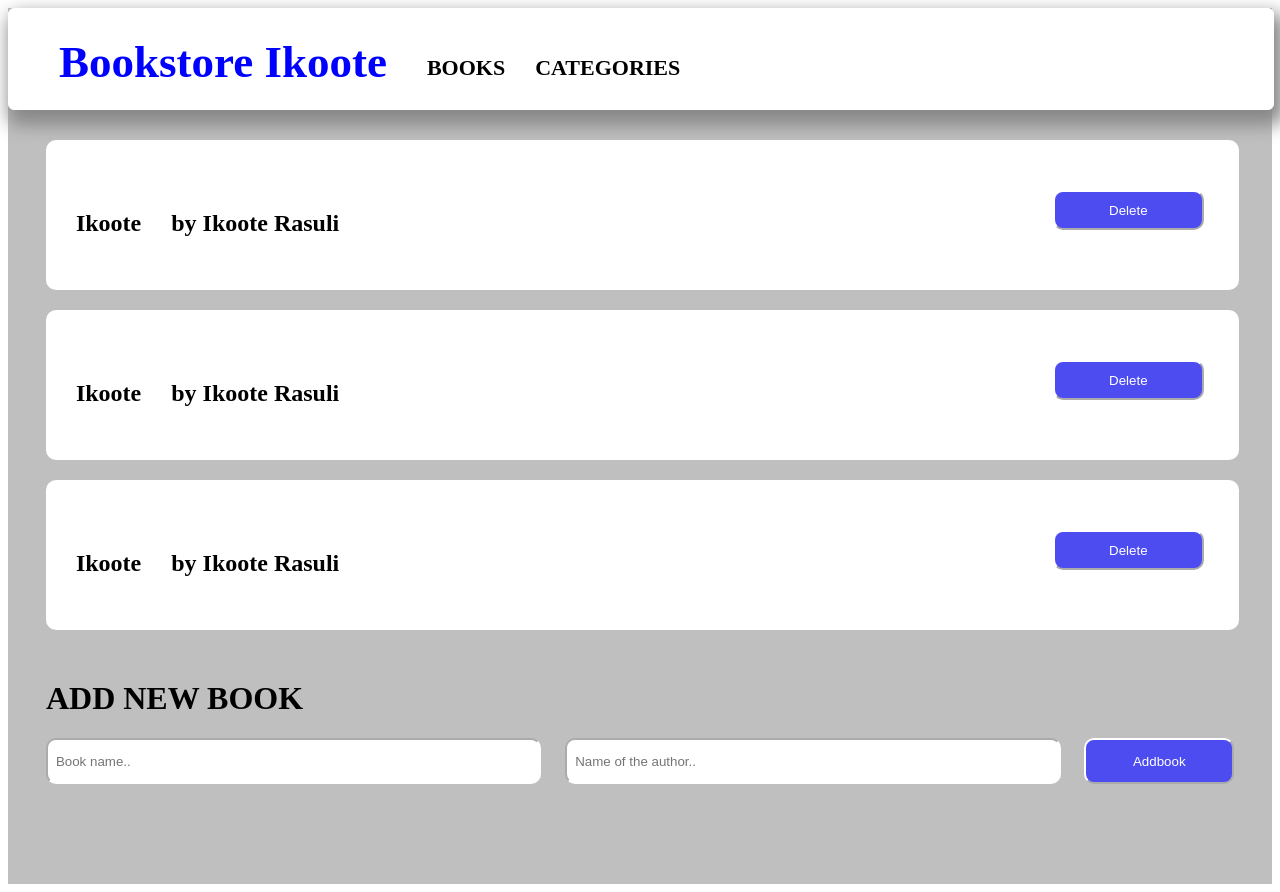
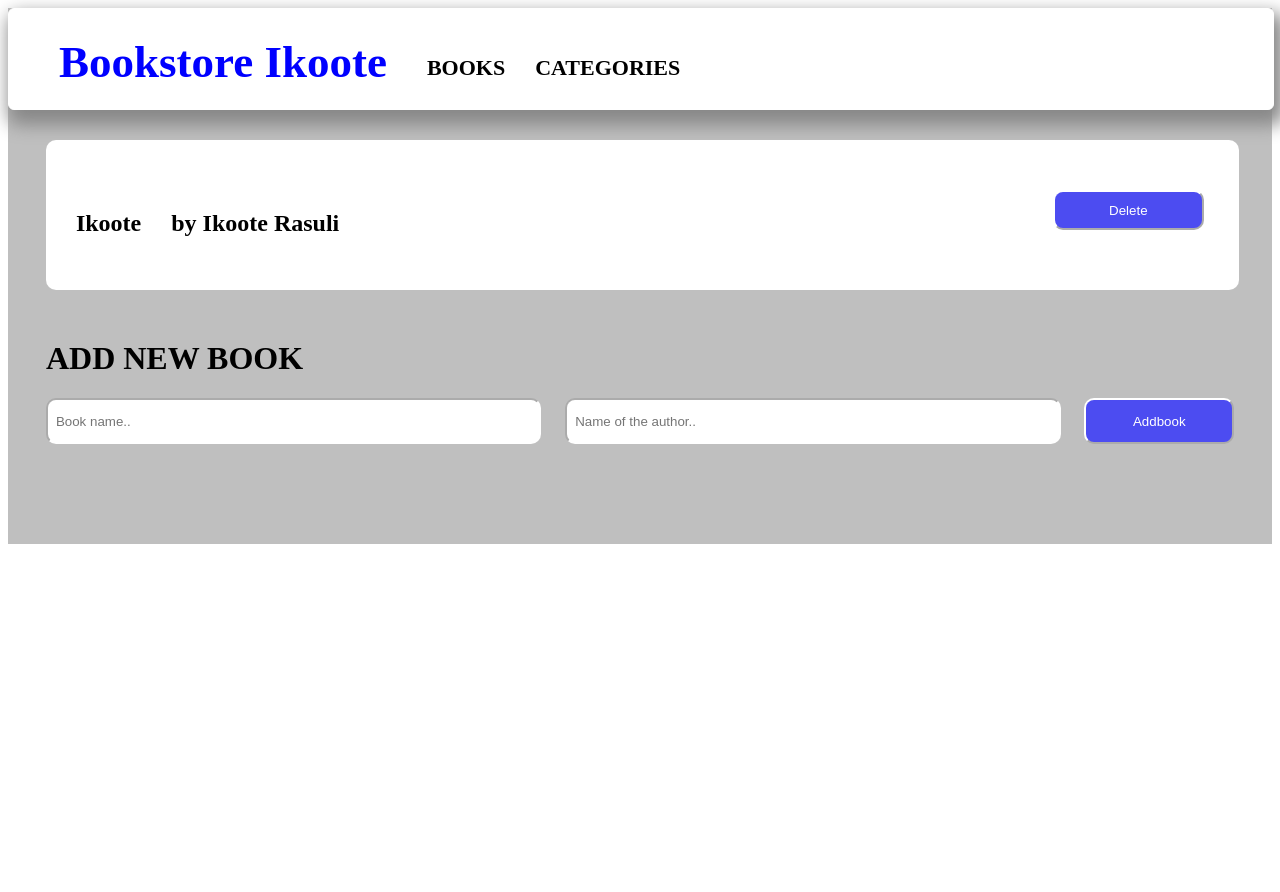
Before and after one commit to ikoote1/bookstore, a React (Create React App) app: page / in a window 1280 px wide. After the commit the page ends 800 px from the top, so only its background shows below. Built offline with nearby package versions, Linux system fonts and the light colour scheme.

Commit message:
working on functionarity

```diff
--- a/src/components/book.js
+++ b/src/components/book.js
@@ -13,20 +13,6 @@ const BookSet = () => {
         </div>
         <button type="button" onClick={() => { dispatch(removeBook()); }}>Delete</button>
       </div>
-      <div className="book" id="2">
-        <div>
-          <h2>Ikoote</h2>
-          <h2> by   Ikoote Rasuli</h2>
-        </div>
-        <button type="button" onClick={() => { dispatch(removeBook()); }}>Delete</button>
-      </div>
-      <div className="book" id="3">
-        <div>
-          <h2>Ikoote</h2>
-          <h2> by   Ikoote Rasuli</h2>
-        </div>
-        <button type="button" onClick={() => { dispatch(removeBook()); }}>Delete</button>
-      </div>
     </div>
   );
 };
```
Also changed, not shown: src/bookItems.js (added, +21 -0 lines).
